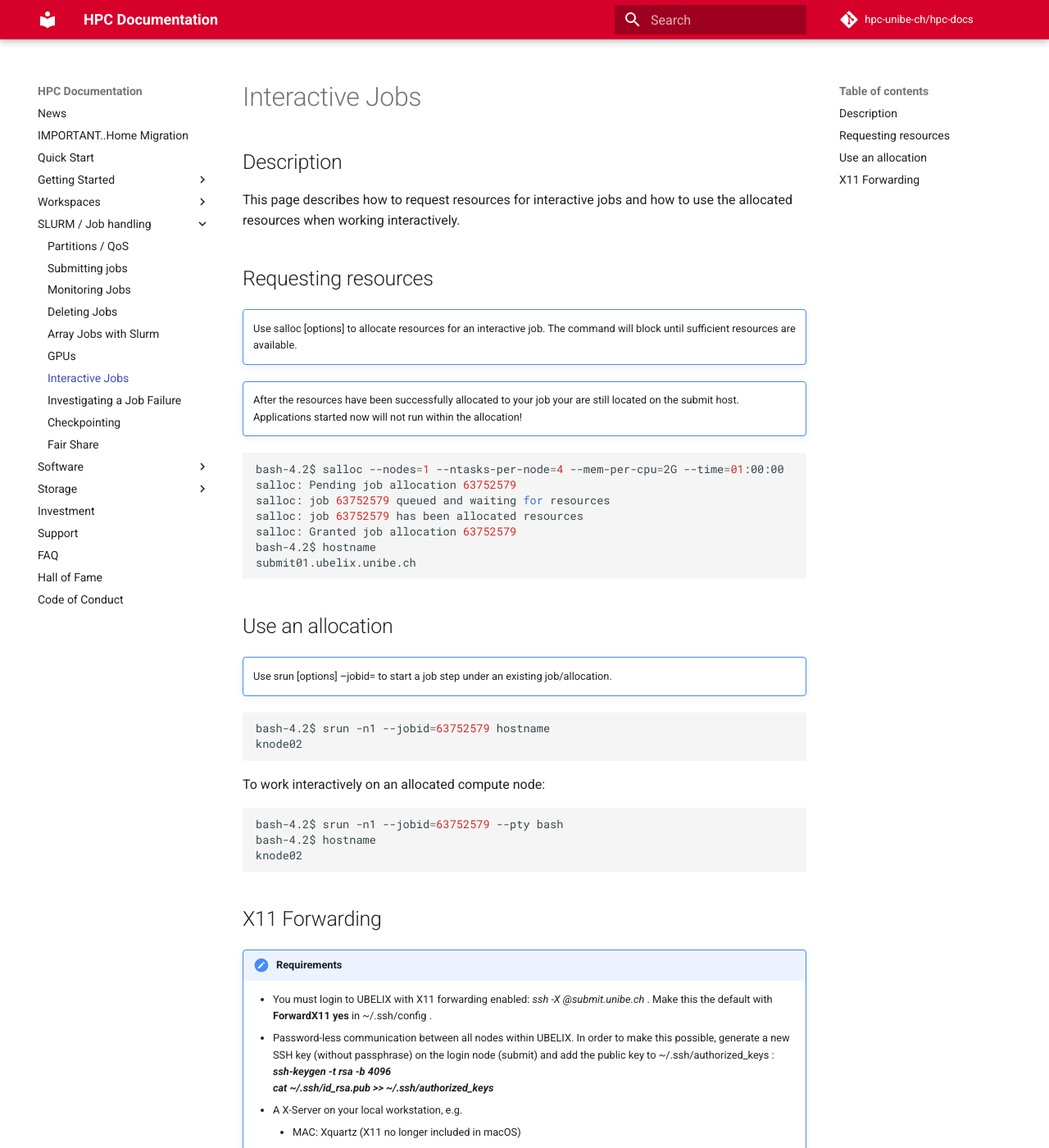
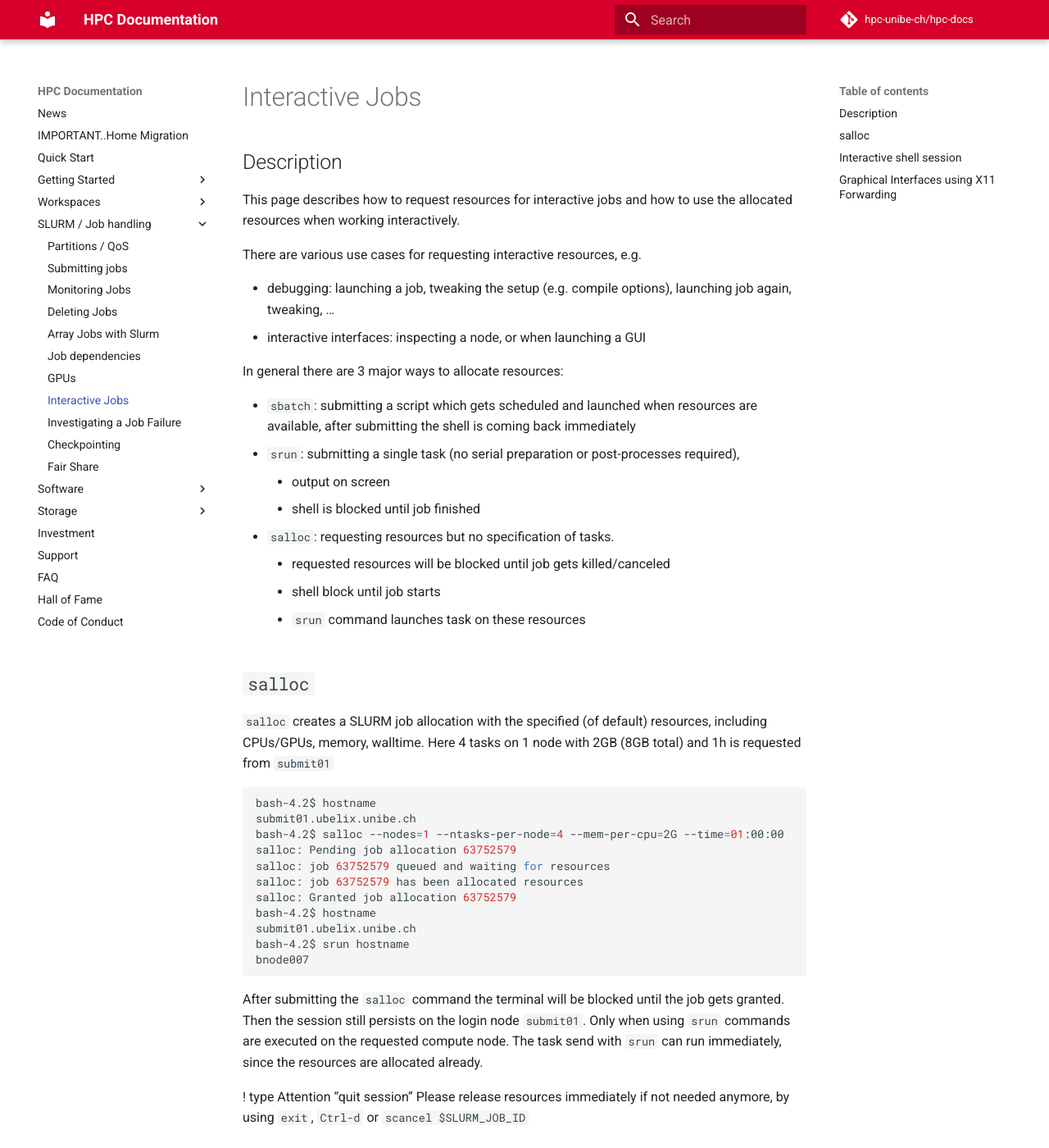
Before and after one commit to hpc-unibe-ch/hpc-unibe-ch.github.io, an MkDocs documentation site: the page built from docs/slurm/interactive-jobs.md, in a window 1280 px wide and 1400 px high. Shown: the whole window at 82% size. Built offline with MkDocs 1.6.1 and Material for MkDocs 9.7.7, drawn with Linux system fonts in a browser that asks for light colours; comment, search, counter and statistics services are not loaded; some of the changed text lies outside the part shown.

Commit message:
after workshop improvements

````diff
--- a/docs/slurm/interactive-jobs.md
+++ b/docs/slurm/interactive-jobs.md
@@ -4,15 +4,29 @@
 
 This page describes how to request resources for interactive jobs and how to use the allocated resources when working interactively.
 
-## Requesting resources
+There are various use cases for requesting interactive resources, e.g.
 
-!!! types note ""
-    Use salloc [options] to allocate resources for an interactive job. The command will block until sufficient resources are available.
+- debugging: launching a job, tweaking the setup (e.g. compile options), launching job again, tweaking, ...
+- interactive interfaces: inspecting a node, or when launching a GUI
 
-!!! types caution ""
-    After the resources have been successfully allocated to your job your are still located on the submit host. Applications started now will not run within the allocation!
+In general there are 3 major ways to allocate resources:
+
+- `sbatch`: submitting a script which gets scheduled and launched when resources are available, after submitting the shell is coming back immediately
+- `srun`: submitting a single task (no serial preparation or post-processes required),
+    + output on screen
+    + shell is blocked until job finished
+- `salloc`: requesting resources but no specification of tasks.
+    + requested resources will be blocked until job gets killed/canceled
+    + shell block until job starts
+    + `srun` command launches task on these resources
+
+## `salloc`
+
+`salloc` creates a SLURM job allocation with the specified (of default) resources, including CPUs/GPUs, memory, walltime. Here 4 tasks on 1 node with 2GB (8GB total) and 1h is requested from `submit01`
 
 ```Bash
+bash-4.2$ hostname
+submit01.ubelix.unibe.ch
 bash-4.2$ salloc --nodes=1 --ntasks-per-node=4 --mem-per-cpu=2G --time=01:00:00
 salloc: Pending job allocation 63752579
 salloc: job 63752579 queued and waiting for resources
@@ -20,42 +34,46 @@
 salloc: Granted job allocation 63752579
 bash-4.2$ hostname
 submit01.ubelix.unibe.ch
+bash-4.2$ srun hostname
+bnode007
 ```
-## Use an allocation
+After submitting the `salloc` command the terminal will be blocked until the job gets granted.
+Then the session still persists on the login node `submit01`. Only when using `srun` commands are executed on the requested compute node. The task send with `srun` can run immediately, since the resources are allocated already.
 
-!!! types note ""
-    Use srun [options] --jobid=<id_of_job/allocation> <command> to start a job step under an existing job/allocation.
+! type Attention "quit session"
+    Please release resources immediately if not needed anymore, by using `exit`, `Ctrl-d` or `scancel $SLURM_JOB_ID`
+
+## Interactive shell session
+An interactive shell session on a compute node can be established using
 
 ```Bash
-bash-4.2$ srun -n1 --jobid=63752579 hostname
-knode02
+bash-4.2$ srun --pty bash
+srun: job 9173384 queued and waiting for resources
+srun: job 9173384 has been allocated resources
+bash-4.2$ hostname
+bnode026
 ```
+The command is blocking until the resources are granted. The session then is established directly on the first compute node.
 
-To work interactively on an allocated compute node:
+## Graphical Interfaces using X11 Forwarding
 
-```Bash
-bash-4.2$ srun -n1 --jobid=63752579 --pty bash
-bash-4.2$ hostname
-knode02
-```
+Requirements:
 
-## X11 Forwarding
+- You must login to UBELIX with X11 forwarding enabled: `ssh -Y <username>@submit.unibe.ch` . Make this the default with **ForwardX11 yes** in  `~/.ssh/config` .
+    * Password-less communication between all nodes within UBELIX. In order to make this possible, generate a new SSH key (without passphrase) on the login node (submit) and add the public key to `~/.ssh/authorized_keys` :
+    `ssh-keygen -t rsa -b 4096`
+    `cat ~/.ssh/id_rsa.pub >> ~/.ssh/authorized_keys`
+- A X-Server on your local workstation, e.g.
+    + MAC:  Xquartz (X11 no longer included in macOS)
+    + Windows: MobaXTerm or Xming
 
-!!! types notes "Requirements"
-    * You must login to UBELIX with X11 forwarding enabled: _ssh -X <username>@submit.unibe.ch_ . Make this the default with **ForwardX11 yes** in ~/.ssh/config .
-    * Password-less communication between all nodes within UBELIX. In order to make this possible, generate a new SSH key (without passphrase) on the login node (submit) and add the public key to ~/.ssh/authorized_keys :
-    **_ssh-keygen -t rsa -b 4096_**
-    **_cat ~/.ssh/id_rsa.pub >> ~/.ssh/authorized_keys_**
-    * A X-Server on your local workstation, e.g.
-        * MAC:  Xquartz (X11 no longer included in macOS)
-        * Windows: MobaXTerm or Xming
 !!! types danger ""
     DO NOT reuse an existing SSH key for this purpose, i.e. do not copy an existing private key from your local machine to UBELIX.
 
-With all the requirements in place you can now submit an interactive job and export an X11 display on the allocated compute node, e.g:
+With all the requirements in place can now submit an interactive job and export an X11 display on the allocated compute node, e.g:
 
 ```Bash
-srun -n 1 --pty --x11 xterm
+srun -n 1 --x11 gnuplot ex_gnuplot.p
 ```
 
 You can also use X11 forwarding with non interactive jobs adding the option
--- a/mkdocs.yml
+++ b/mkdocs.yml
@@ -26,6 +26,7 @@
     - Monitoring Jobs: slurm/monitoring-jobs.md
     - Deleting Jobs: slurm/deleting-jobs.md
     - Array Jobs with Slurm: slurm/array-jobs.md
+    - Job dependencies: slurm/dependencies.md
     - GPUs: slurm/gpus.md
     - Interactive Jobs: slurm/interactive-jobs.md
     - Investigating a Job Failure: slurm/investigating-job-failure.md
````
Also changed, not shown: docs/getting-Started/ubelix-overview.md (+1 -1 lines), docs/slurm/array-jobs.md (+16 -6 lines), docs/slurm/deleting-jobs.md (+12 -5 lines), docs/slurm/dependencies.md (added, +50 -0 lines), docs/images/system_overview.jpg (deleted), docs/images/system_overview.png (added).
